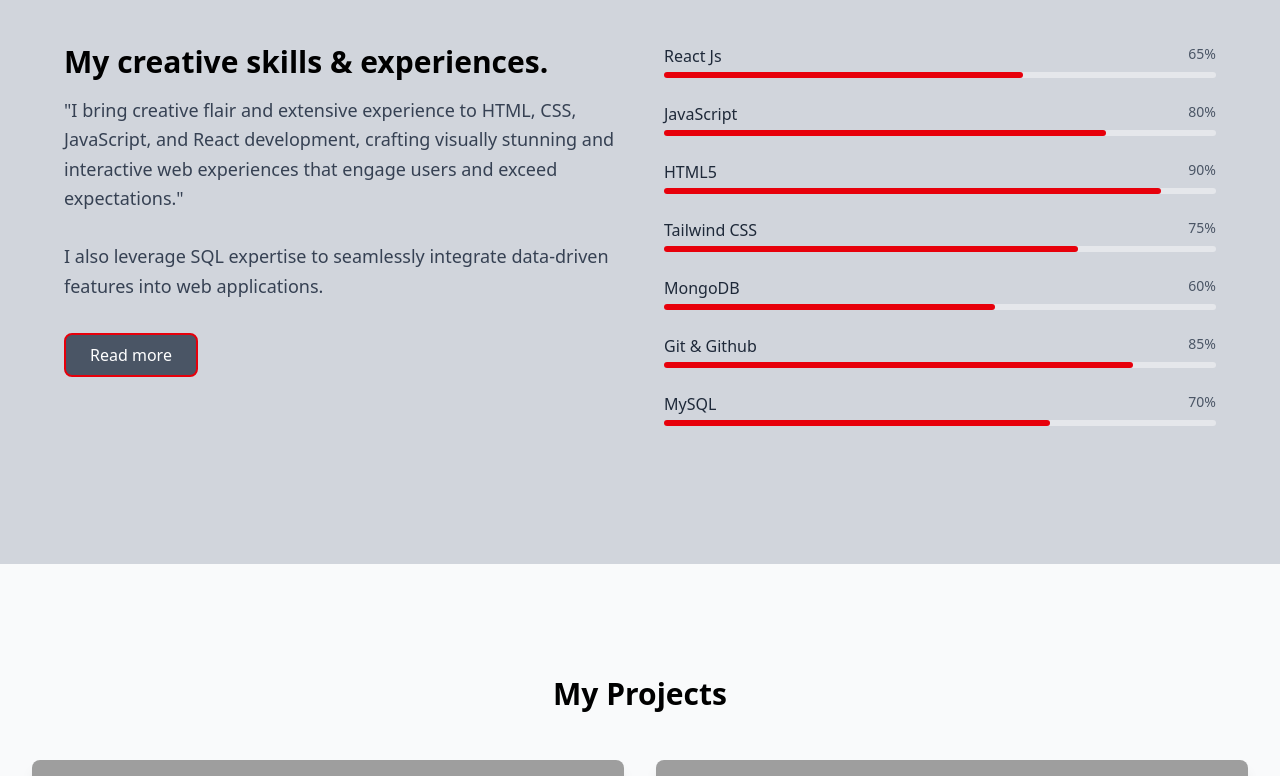
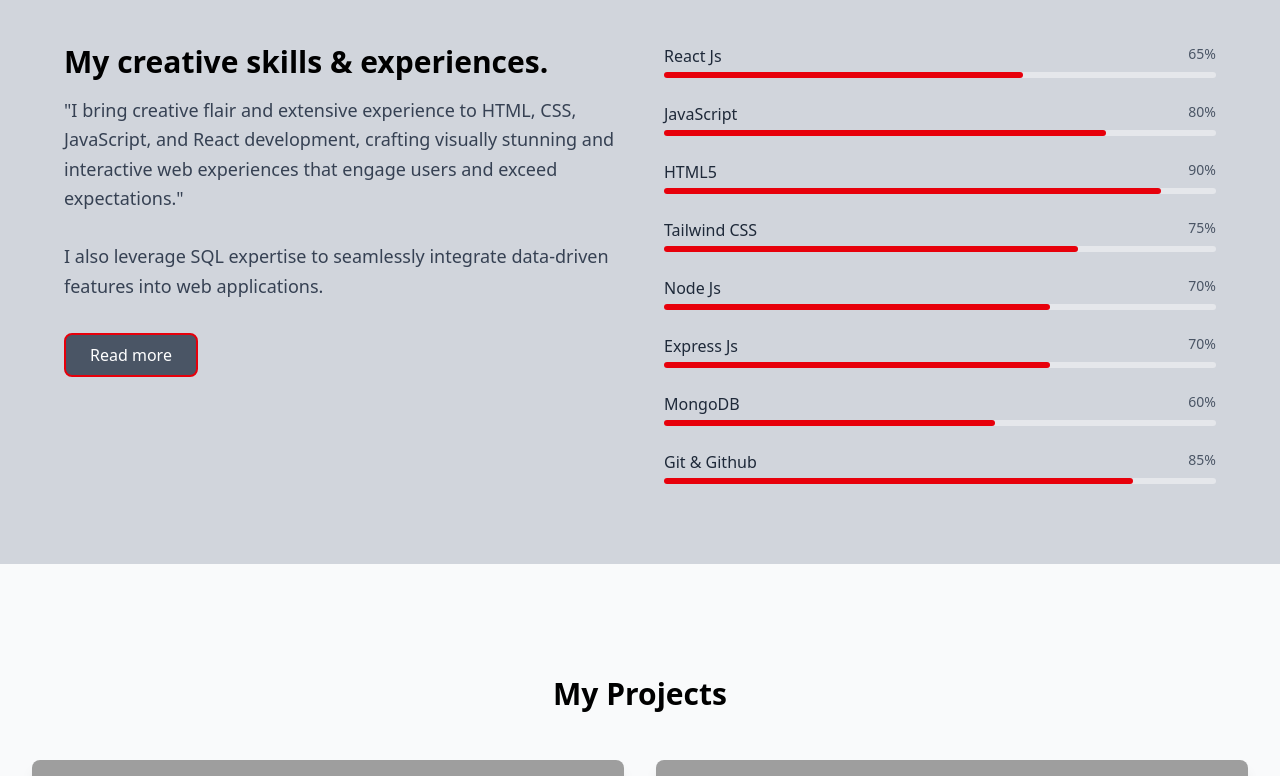
Before and after one commit to surajpxl/myPortfolio_react, a React (Vite) app: page / in a window 1280 px wide. Shown: the part 1636-2412 px from the top of the page. Built offline with nearby package versions, Linux system fonts and the light colour scheme; grey boxes are pictures that could not be loaded.

Commit message:
adding transition on some components

```diff
--- a/src/components/Skills.jsx
+++ b/src/components/Skills.jsx
@@ -1,16 +1,30 @@
-// File: Skills.jsx
+import React, { useState, useEffect } from "react";
 
 const skills = [
   { name: "React Js", level: "65%" },
   { name: "JavaScript", level: "80%" },
   { name: "HTML5", level: "90%" },
   { name: "Tailwind CSS", level: "75%" },
+  { name: "Node Js", level: "70%" },
+  { name: "Express Js", level: "70%" },
   { name: "MongoDB", level: "60%" },
   { name: "Git & Github", level: "85%" },
-    { name: "MySQL", level: "70%" },
 ];
 
 const Skills = () => {
+  const [animatedLevels, setAnimatedLevels] = useState(
+    skills.map(() => `${Math.floor(Math.random() * 100)}%`) // random widths
+  );
+
+  useEffect(() => {
+    // Animate to real skill levels after 1.5s
+    const timer = setTimeout(() => {
+      setAnimatedLevels(skills.map((skill) => skill.level));
+    }, 2500);
+
+    return () => clearTimeout(timer);
+  }, []);
+
   return (
     <section
       className="w-full min-h-screen sm:min-h-0 md:min-h-0 lg:h-180 bg-gray-300 py-16 px-4"
@@ -49,16 +63,16 @@ const skills = [
 
           {/* Right Column: Skills Bars */}
           <div className="space-y-6">
-              {skills.map((skill) => (
+            {skills.map((skill, index) => (
               <div key={skill.name}>
                 <div className="flex justify-between mb-1">
                   <span className="font-medium text-gray-800">{skill.name}</span>
-                    <span className="text-sm  text-gray-600">{skill.level}</span>
+                  <span className="text-sm text-gray-600">{skill.level}</span>
                 </div>
                 <div className="w-full bg-gray-200 rounded-full h-1.5">
                   <div
-                      className="bg-red-600 h-1.5 rounded-full transition-all duration-500"
-                      style={{ width: skill.level }}
+                    className="bg-red-600 h-1.5 rounded-full transition-all duration-700 ease-in-out"
+                    style={{ width: animatedLevels[index] }}
                   ></div>
                 </div>
               </div>
```
Lines whose indentation alone changed are shown as unchanged.
